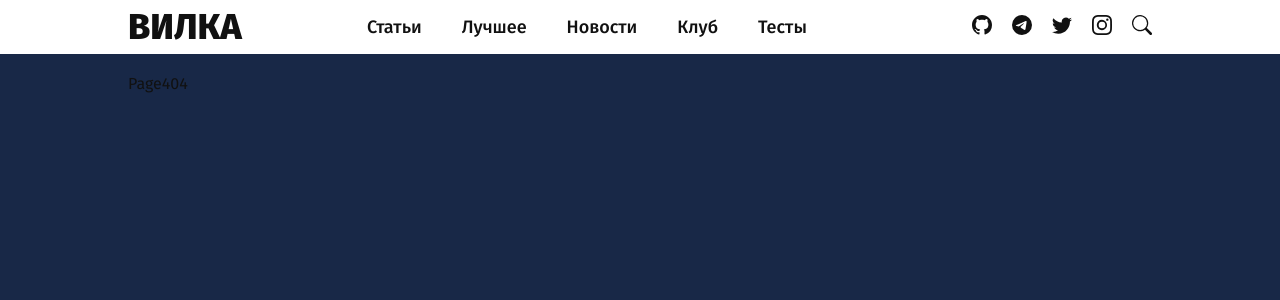
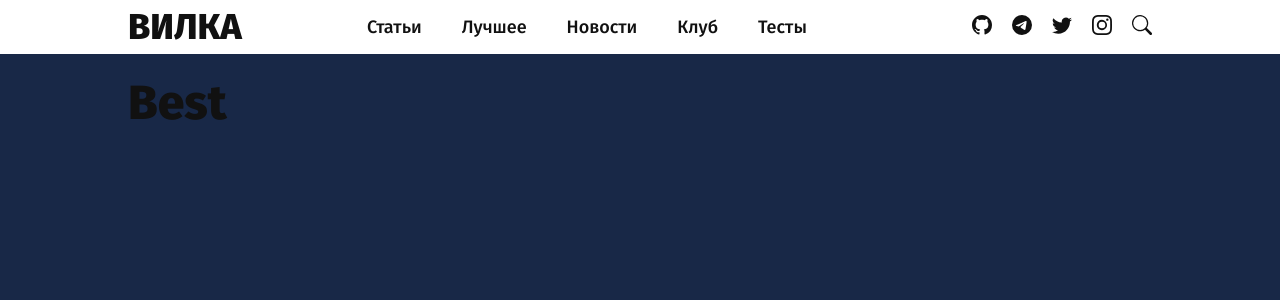
Before and after one commit to koustakken/fork-media, a React (Create React App) app: page /best in a window 1280 px wide. Shown: the top 300 px of the page. Built offline with nearby package versions, Linux system fonts and the light colour scheme.

Commit message:
add routing

```diff
--- a/src/App.js
+++ b/src/App.js
@@ -3,6 +3,11 @@ import { Routes, Route } from 'react-router-dom';
 import Header from './components/Header';
 //pages
 import Home from './pages/home';
+import Articles from './pages/articles';
+import Best from './pages/best';
+import News from './pages/news';
+import Club from './pages/club';
+import Tests from './pages/tests';
 import Page404 from './pages/Page404';
 //scss
 import './scss/app.scss';
@@ -14,6 +19,11 @@ function App() {
       <div className="wrapper">
         <Routes>
           <Route path="/" element={<Home />} />
+          <Route path="/articles" element={<Articles />} />
+          <Route path="/best" element={<Best />} />
+          <Route path="/news" element={<News />} />
+          <Route path="/club" element={<Club />} />
+          <Route path="/tests" element={<Tests />} />
           <Route path="*" element={<Page404 />} />
         </Routes>
       </div>
--- a/src/components/Header/index.jsx
+++ b/src/components/Header/index.jsx
@@ -1,4 +1,5 @@
 import React from 'react';
+import { Link } from 'react-router-dom';
 //scss
 import style from './Header.module.scss';
 //components
@@ -9,7 +10,9 @@ export default function header() {
   return (
     <div className={style.root}>
       <div className={style.wrapper}>
-        <h1>ВИЛКА</h1>
+        <Link to="/">
+          <h1>ВИЛКА</h1>
+        </Link>
         <Nav />
         <Social />
       </div>
--- a/src/components/Nav/index.jsx
+++ b/src/components/Nav/index.jsx
@@ -1,14 +1,23 @@
 import React from 'react';
+import { Link } from 'react-router-dom';
 //scss
 import style from './Nav.module.scss';
 
 export default function Nav() {
-  const data = ['Статьи', 'Лучшее', 'Новости', 'Клуб', 'Тесты'];
+  const data = [
+    { name: 'Статьи', link: 'articles' },
+    { name: 'Лучшее', link: 'best' },
+    { name: 'Новости', link: 'news' },
+    { name: 'Клуб', link: 'club' },
+    { name: 'Тесты', link: 'tests' },
+  ];
 
   return (
     <ul className={style.root}>
       {data.map((value, index) => (
-        <li key={index}>{value}</li>
+        <Link to={value.link}>
+          <li key={index}>{value.name}</li>
+        </Link>
       ))}
     </ul>
   );
--- a/src/pages/Page404.jsx
+++ b/src/pages/Page404.jsx
@@ -1,5 +1,5 @@
 import React from 'react';
 
 export default function Page404() {
-  return <div>Page404</div>;
+  return <h1>Page404</h1>;
 }
--- /dev/null
+++ b/src/pages/articles.jsx
@@ -0,0 +1,5 @@
+import React from 'react';
+
+export default function Articles() {
+  return <h1>Articles</h1>;
+}
--- /dev/null
+++ b/src/pages/best.jsx
@@ -0,0 +1,5 @@
+import React from 'react';
+
+export default function Best() {
+  return <h1>Best</h1>;
+}
--- /dev/null
+++ b/src/pages/club.jsx
@@ -0,0 +1,5 @@
+import React from 'react';
+
+export default function Club() {
+  return <h1>Club</h1>;
+}
--- /dev/null
+++ b/src/pages/news.jsx
@@ -0,0 +1,5 @@
+import React from 'react';
+
+export default function News() {
+  return <h1>News</h1>;
+}
--- /dev/null
+++ b/src/pages/tests.jsx
@@ -0,0 +1,5 @@
+import React from 'react';
+
+export default function Test() {
+  return <h1>Test</h1>;
+}
```
